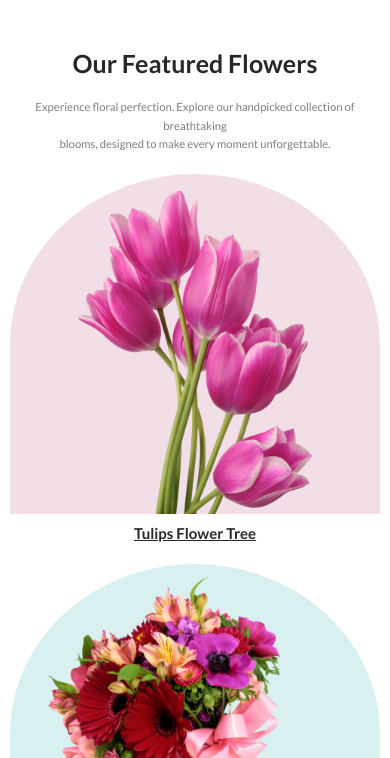
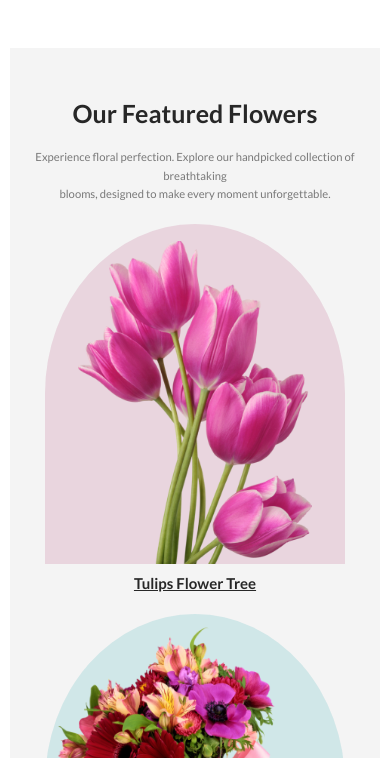
Before and after one commit to nrromie/flower-shop, a plain HTML site: page index.html in a window 390 px wide. Shown: the part 846-1604 px from the top of the page. Drawn offline with Linux system fonts and the light colour scheme.

Commit message:
fixed featured section

```diff
--- a/styles/styles.css
+++ b/styles/styles.css
@@ -181,9 +181,10 @@ a:hover{
     max-height: 100%;
 }
 
+
 .featured-image-container>img{
-    width: 100%;
-    height: auto;
+    height: 300px;
+    max-width: 100%;
 }
 
 .featured-items{
@@ -224,10 +225,11 @@ a:hover{
         display: grid;
         grid-template-columns: repeat(1, 1fr);
         margin: 0px auto;
+        width: 300px;
     }
 
     .featured-items{
-        width: 100%;
+        width: auto;
         height: 340px;
         margin-bottom: 30px;
     }
@@ -239,6 +241,11 @@ a:hover{
     .featured-image-container>img{
         width: auto;
         height: 95%;
+    }
+
+    .featured-container{
+        background: rgba(39, 39, 39, 0.05);
+        padding: 50px 0px;
     }
 }
 
```
